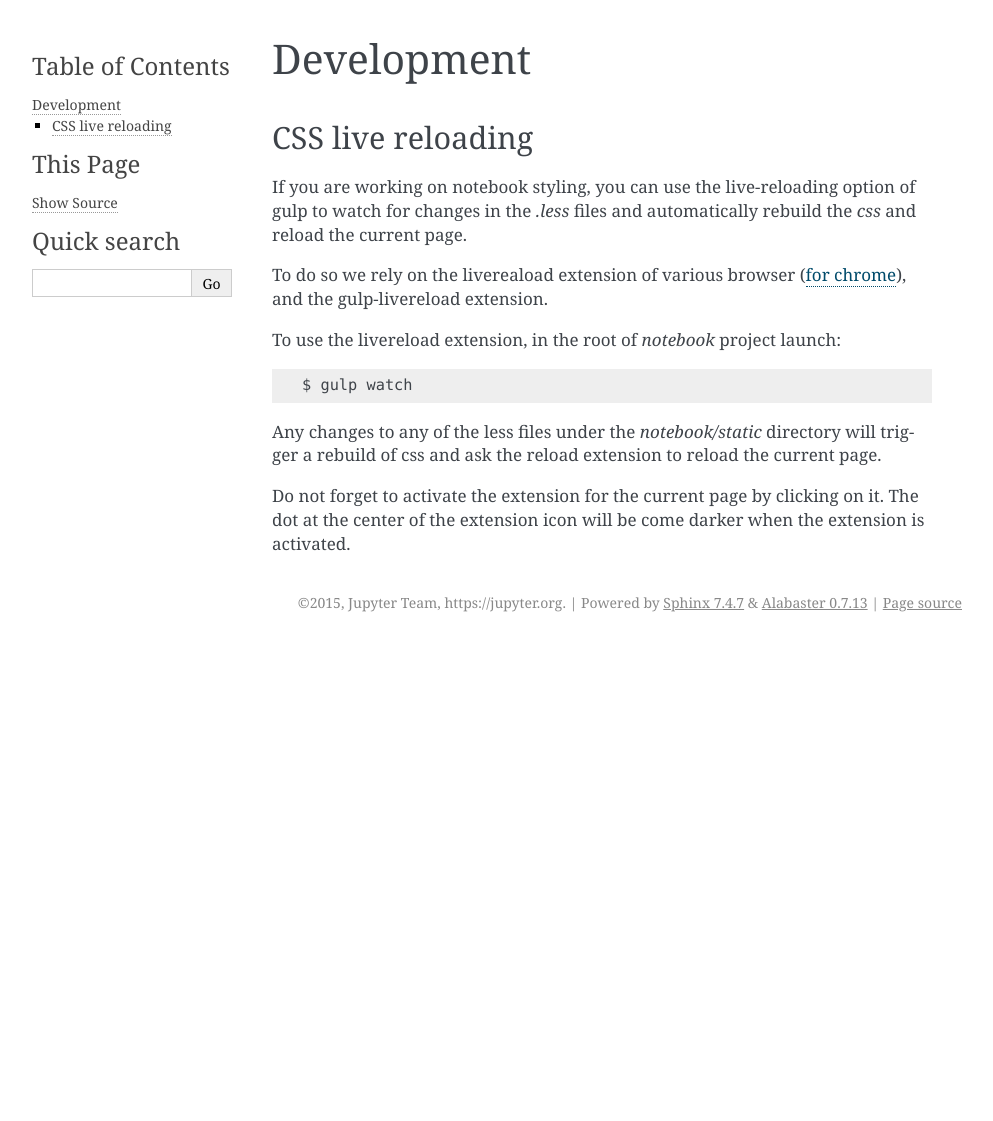
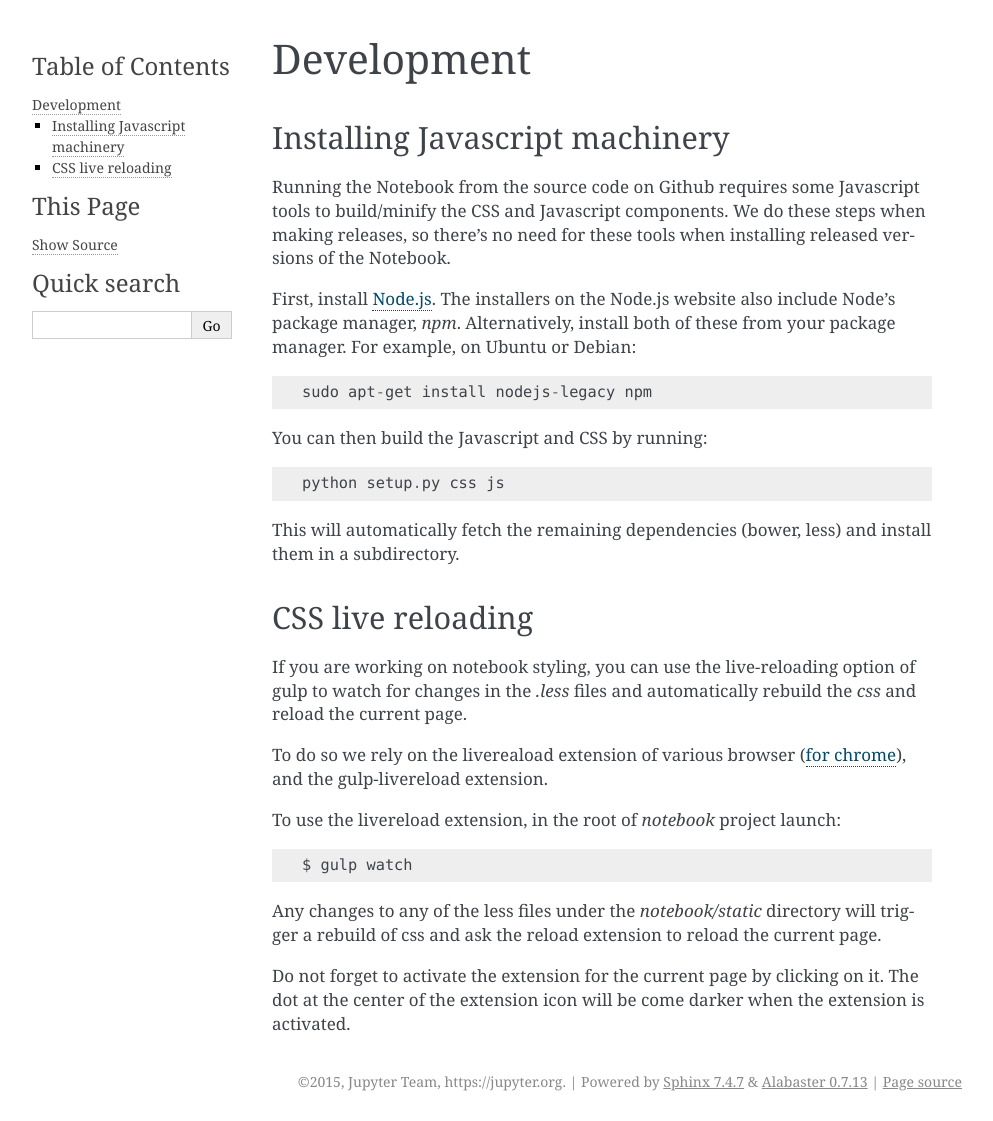
Before and after one commit to jupyter/nbclassic, a Sphinx documentation site: the page built from docs/source/development.rst, in a window 1280 px wide. Shown: the whole page, without its empty margins (148-1141 px from the left). Built offline with Sphinx 7.4.7, drawn with Linux system fonts in a browser that asks for light colours; pages that are not in the unit, such as notebooks, are missing from menus; before the commit the page ends 900 px from its top, so only the background shows below that.

Commit message:
Document installing the JS machinery

```diff
--- a/docs/source/development.rst
+++ b/docs/source/development.rst
@@ -3,6 +3,26 @@
 Development
 ===========
 
+Installing Javascript machinery
+-------------------------------
+
+Running the Notebook from the source code on Github requires some Javascript
+tools to build/minify the CSS and Javascript components. We do these steps when
+making releases, so there's no need for these tools when installing released
+versions of the Notebook.
+
+First, install `Node.js <https://nodejs.org/>`_. The installers on the
+Node.js website also include Node's package manager, *npm*. Alternatively,
+install both of these from your package manager. For example, on Ubuntu or Debian::
+
+    sudo apt-get install nodejs-legacy npm
+
+You can then build the Javascript and CSS by running::
+
+    python setup.py css js
+
+This will automatically fetch the remaining dependencies (bower, less) and
+install them in a subdirectory.
 
 CSS live reloading
 ------------------
```
